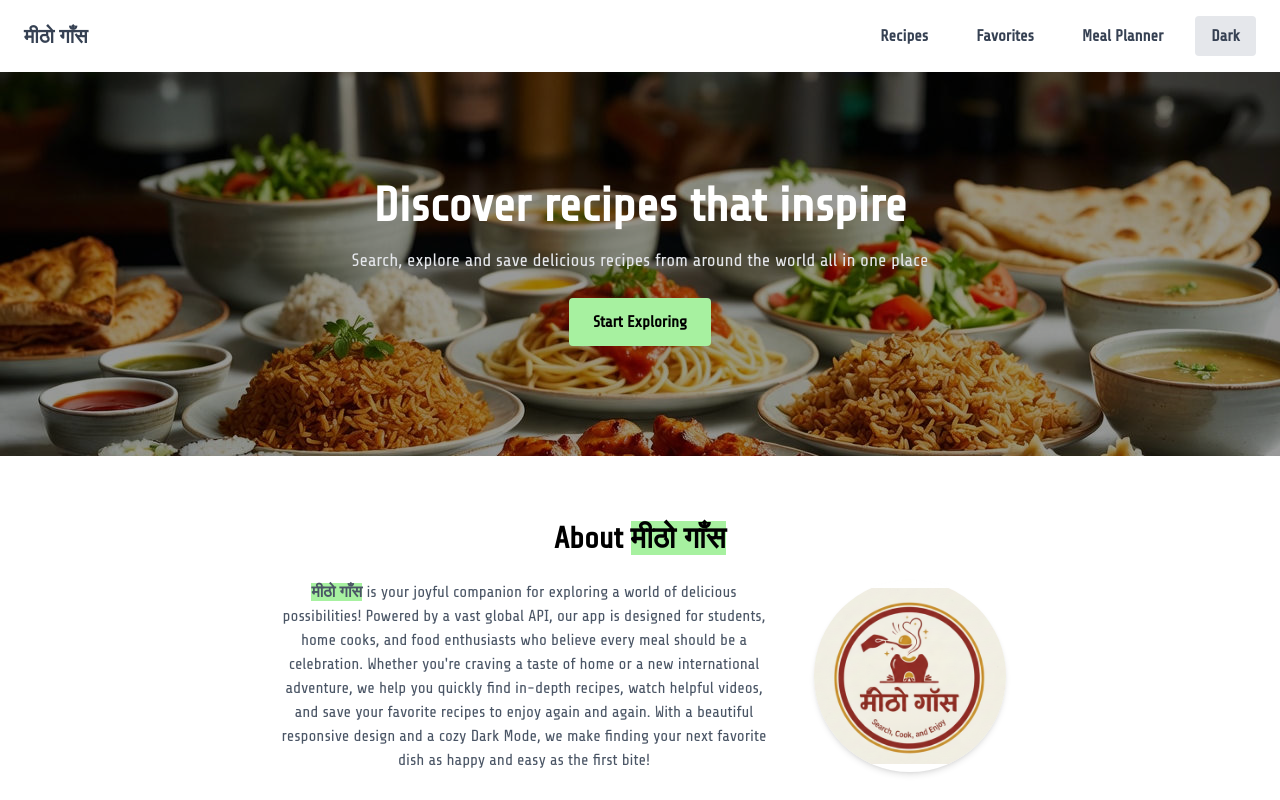
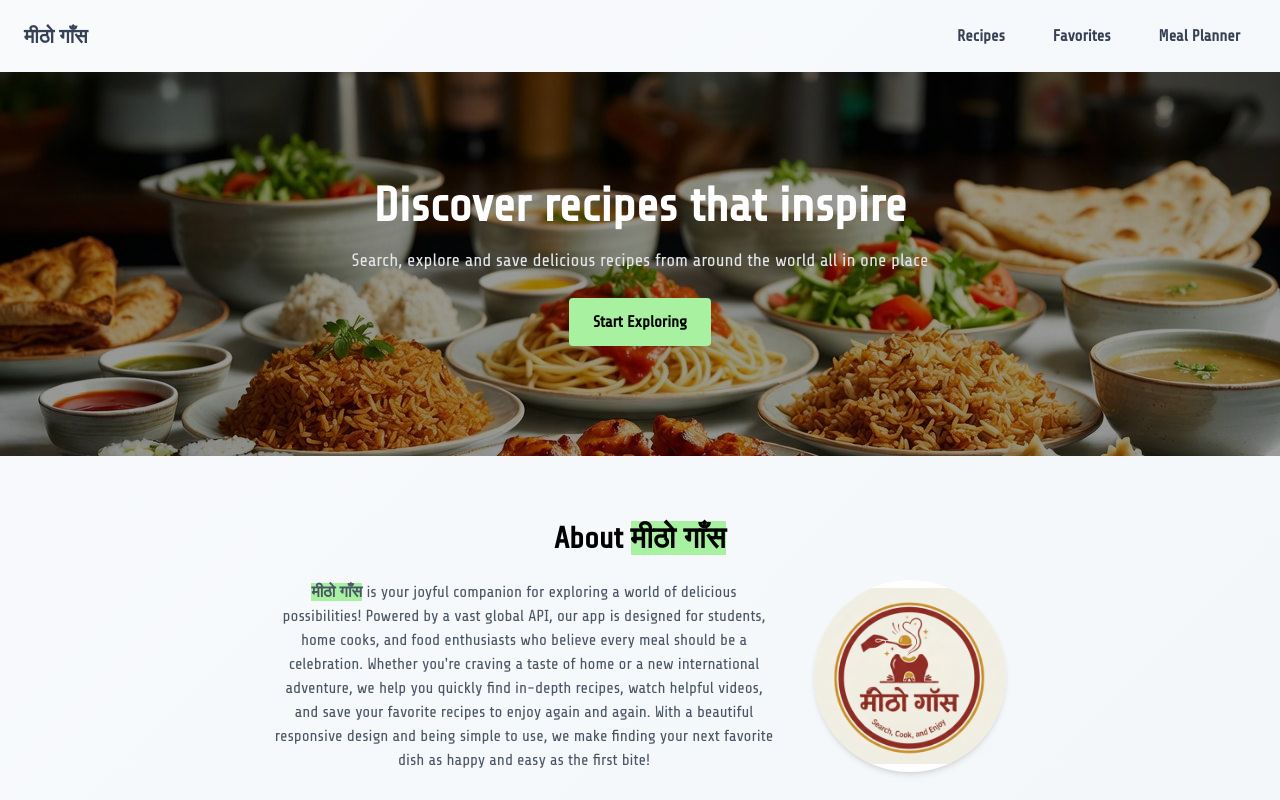
Before and after one commit to bijayjha2025/Projects-React, a React (Vite) app in the folder RecipeFinder/mithogaas/: page / in a window 1280 px wide. Shown: the top 800 px of the page. Built offline with nearby package versions, Linux system fonts and the light colour scheme; a web font is replaced by a local one.

Commit message:
Enhancements and dark mode removal

```diff
--- a/RecipeFinder/mithogaas/src/App.jsx
+++ b/RecipeFinder/mithogaas/src/App.jsx
@@ -6,20 +6,18 @@ import Favorites from "./Pages/Favorites.jsx";
 import NavBar from "./Components/NavBar.jsx";
 import Footer from "./Components/Footer.jsx";
 import Recipes from "./Pages/Recipes.jsx";
-import { useTheme } from "./Hooks/useTheme.jsx";
 import { FavoritesProvider } from "./Hooks/useFavorites.jsx";
 import { MealPlannerProvider } from "./Hooks/useMealPlanner.jsx";
 import MealPlanner from "./Pages/MealPlanner.jsx";
 
 function App() {
-  const { theme, toggleTheme } = useTheme();
 
   return (
     <FavoritesProvider>
       <MealPlannerProvider>
      <Router>
       <div className="min-h-screen flex flex-col">
-        <NavBar theme={theme} toggleTheme={toggleTheme}/>
+        <NavBar />
 
         <main className="flex-grow">
           <Routes>
--- a/RecipeFinder/mithogaas/src/Components/NavBar.jsx
+++ b/RecipeFinder/mithogaas/src/Components/NavBar.jsx
@@ -1,7 +1,7 @@
 
 import { Link } from 'react-router-dom';
 
-const NavBar = ({ theme, toggleTheme }) => {
+const NavBar = () => {
     return(
      <nav className="flex items-center justify-between px-6 py-4 shadow">
         <Link to="/" className="text-xl font-extrabold text-gray-700 hover:text-[#58e633] transition-colors">मीठो गाँस</Link>
@@ -13,7 +13,6 @@ const NavBar = ({ theme, toggleTheme }) => {
 
         <Link to="/mealplanner" className="px-4 py-2 text-gray-700 hover:text-[#58e633] font-extrabold transition-colors font-share">Meal Planner</Link>
 
-        <button onClick={toggleTheme} className="px-4 py-2 rounded bg-gray-200 text-gray-700 hover:bg-[#a7f1a0] transition-colors font-share font-extrabold cursor-pointer">{theme === "light" ? "Dark" : "Light"}</button>
         </div>
      </nav>
     );
--- a/RecipeFinder/mithogaas/src/Hooks/useTheme.jsx
+++ /dev/null
@@ -1,23 +0,0 @@
-
-import { useEffect, useState } from "react";
-
-export const useTheme = () => {
-
-    const [theme, setTheme] = useState('light');
-
-    useEffect(() => {
-        const root = document.documentElement;
-
-        if (theme === "dark"){
-            root.classList.add("dark");
-        }else{
-            root.classList.remove("dark");
-        }
-    }, [theme]);
-
-    const toggleTheme = () => {
-        setTheme(prev => (prev === "light" ? "dark" : "light"));
-    };
-
-    return { theme, toggleTheme };
-}
--- a/RecipeFinder/mithogaas/src/Pages/HomePage.jsx
+++ b/RecipeFinder/mithogaas/src/Pages/HomePage.jsx
@@ -24,7 +24,7 @@ function HomePage(){
      <div className='flex flex-col md:flex-row items-center justify-center gap-10'>
         <div className="md:w-1/2 text-center md:text-left">
         <p className="text-center text-gray-600 max-w-3xl mx-auto font-share">
-        <span className='font-extrabold bg-[#a7f1a0]'>मीठो गाँस</span> is your joyful companion for exploring a world of delicious possibilities! Powered by a vast global API, our app is designed for students, home cooks, and food enthusiasts who believe every meal should be a celebration. Whether you're craving a taste of home or a new international adventure, we help you quickly find in-depth recipes, watch helpful videos, and save your favorite recipes to enjoy again and again. With a beautiful responsive design and a cozy Dark Mode, we make finding your next favorite dish as happy and easy as the first bite!</p>
+        <span className='font-extrabold bg-[#a7f1a0]'>मीठो गाँस</span> is your joyful companion for exploring a world of delicious possibilities! Powered by a vast global API, our app is designed for students, home cooks, and food enthusiasts who believe every meal should be a celebration. Whether you're craving a taste of home or a new international adventure, we help you quickly find in-depth recipes, watch helpful videos, and save your favorite recipes to enjoy again and again. With a beautiful responsive design and being simple to use, we make finding your next favorite dish as happy and easy as the first bite!</p>
         </div>
 
         <div className="w-48 h-48 rounded-full overflow-hidden flex items-center justify-center bg-white shadow-md transition-transform transition-shadow duration-300 hover:scale-105 hover:shadow-xl hover:ring-4 hover:ring-[#a7f1a0]/40
@@ -47,7 +47,7 @@ function HomePage(){
        <FeatureCard emoji="❤️" title="Favorites" description="Save your favorite recipes and access them anytime."/>
        <FeatureCard emoji="🎥" title="Video Guides" description="Watch step-by-step video tutorial to master your favorite dishes."/>
        <FeatureCard emoji="🌍" title="Global Cuisines" description="Enjoy traditional recipes from around the world."/>
-       <FeatureCard emoji="🌙" title="Dark Mode" description="Switch between light and dark themes for comfortable browsing."/>
+       <FeatureCard emoji="📋" title="Plan & Shop" description="Weekly meal planning with automatic shopping list generation." />
        <FeatureCard emoji="📱" title="Responsive Design" description="Optimized for desktop, tablet, and mobile devices."/>
        <FeatureCard emoji="🔗" title="View Source" description="Visit the original recipe source directly, when available."/>
       </div>
--- a/RecipeFinder/mithogaas/src/index.css
+++ b/RecipeFinder/mithogaas/src/index.css
@@ -16,17 +16,6 @@
 }
 }
 
-@layer base {
-  html.dark body {
-    background-color: #030712;
-    color: #f9fafb;
-  }
-
-  html.dark nav {
-    background-color: #111827;
-  }
-
-  html.dark footer {
-    background-color: #14532d;
-  }
+body {
+  background: linear-gradient(135deg, #f8fafc 0%, #f1f5f9 100%);
 }
```
